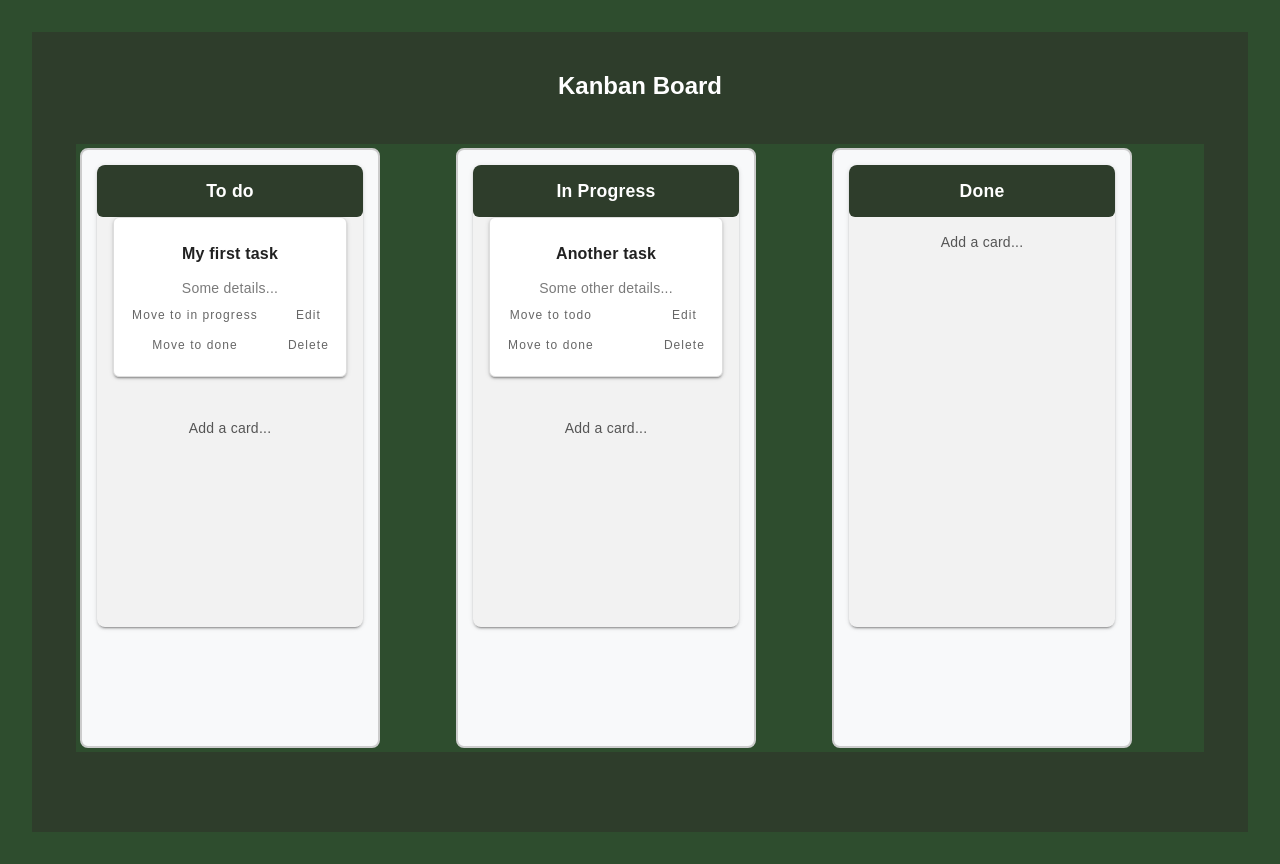
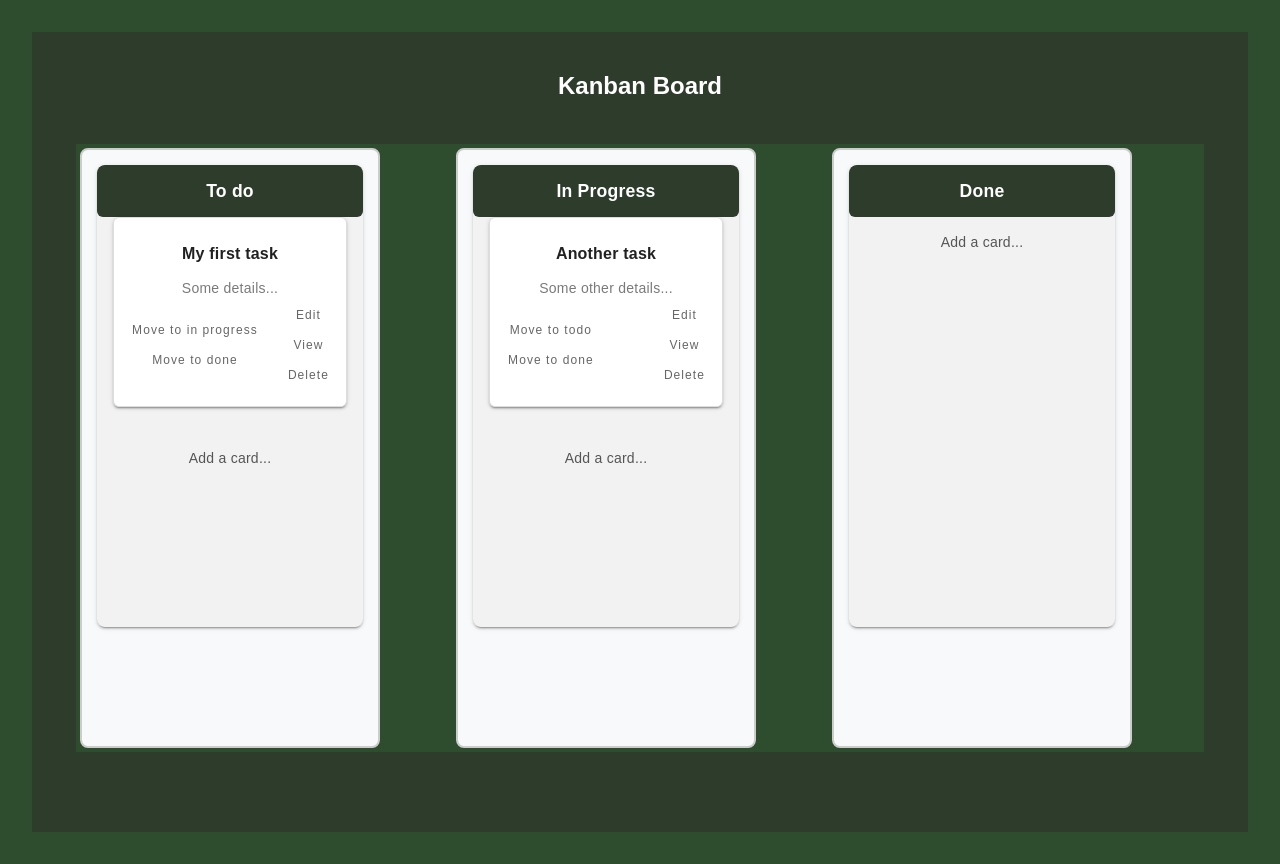
Before and after one commit to mitanuriel/vue-kanban, a Vue app: page / in a window 1280 px wide. Built offline with nearby package versions, Linux system fonts and the light colour scheme.

Commit message:
Added a popup for viewing a full description

```diff
--- a/src/components/KanbanBoard.vue
+++ b/src/components/KanbanBoard.vue
@@ -16,11 +16,12 @@
           @delete-card="deleteCard"
           @edit-card="editCard"
           @add-card="() => addCard(column.status)"
+          @view-description="viewDescription"
         />
       </v-col>
     </v-row>
 
-    <v-dialog v-model="isEditDialogOpen" >
+    <v-dialog v-model="isEditDialogOpen" max-width="400">
      <v-card>
        <v-card-title>Edit Card</v-card-title>
          <v-card-text>
@@ -40,6 +41,18 @@
       </v-card>
     </v-dialog>
   </v-container>
+
+  <v-dialog v-model="isViewDialogOpen" max-width="400">
+  <v-card>
+    <v-card-title>Full Description</v-card-title>
+    <v-card-text>
+      <p>{{ viewDescriptionText }}</p>
+    </v-card-text>
+    <v-card-actions>
+      <v-btn variant="text" size="small" @click="isViewDialogOpen = false">Close</v-btn>
+    </v-card-actions>
+  </v-card>
+</v-dialog>
 </template>
 
 <script setup lang="ts">
@@ -84,7 +97,16 @@ watch(
 const isEditDialogOpen = ref(false);
 const selectedCardId = ref<number | null>(null);
 const editForm = ref({title: "", description: ""});
+const isViewDialogOpen = ref(false);
+const viewDescriptionText = ref("");
 
+function viewDescription(cardId: number) {
+  const card = cards.value.find(c => c.id === cardId);
+  if (card) {
+    viewDescriptionText.value = card.description;
+    isViewDialogOpen.value = true;
+  }
+}
 
 
 function moveCard(cardId: number, newStatus: string) {
--- a/src/components/KanbanCard.vue
+++ b/src/components/KanbanCard.vue
@@ -32,6 +32,14 @@
         @click="onEditCard">
         Edit
       </v-btn>
+      <v-btn
+      variant="text"
+       size="small"
+       class="link-button"
+      @click="onViewDescription"
+     >
+       View
+     </v-btn>
       <v-btn  variant="text"
         size="small"
         class="link-button"
@@ -55,6 +63,7 @@ const emit = defineEmits<{
 (event: 'move-card', cardId: number, newStatus: string): void;
 (event: 'delete-card', cardId: number): void;
 (event: 'edit-card', cardId: number): void;
+(event: 'view-description', cardId: number): void;
 }>();
 
 const moveOptions = computed(() => {
@@ -78,6 +87,10 @@ function onEditCard() {
 // Emit delete event
 function onDeleteCard() {
   emit('delete-card', props.card.id);
+}
+
+function onViewDescription(){
+  emit('view-description', props.card.id);
 }
 
 </script>
--- a/src/components/KanbanColumn.vue
+++ b/src/components/KanbanColumn.vue
@@ -13,6 +13,7 @@
          @move-card="onMoveCard"
          @delete-card="onDeleteCard"
          @edit-card="onEditCard"
+         @view-description="onViewDescription"
        />
 
        <div class="add-card-placeholder" @click="$emit('add-card')">
@@ -40,6 +41,7 @@ const emit = defineEmits<{
   (event: 'delete-card', cardId: number): void;
   (event: 'edit-card', cardId: number): void;
   (event: 'add-card'): void;
+  (event: 'view-description', cardId: number): void;
 }>();
 
 //function to pass move event to KanbanBoard
@@ -54,6 +56,10 @@ const onDeleteCard = (cardId: number) => {
 const onEditCard = (cardId: number) => {
   emit('edit-card', cardId);
 };
+
+function onViewDescription(cardId: number) {
+  emit('view-description', cardId);
+}
 
 </script>
 
```
